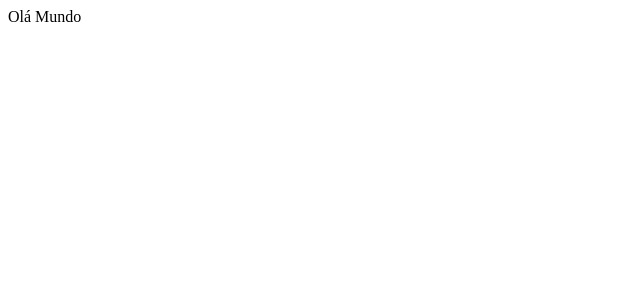
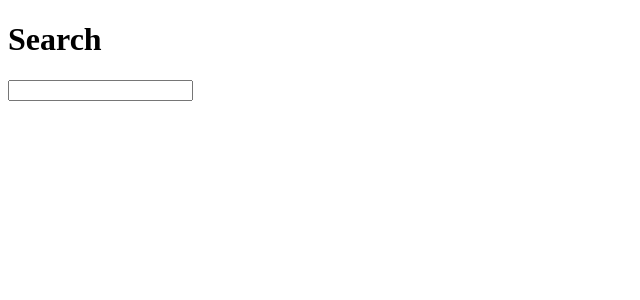
Before and after one commit to MogLuiz/react-performance, a React (Create React App) app: page / in a window 1280 px wide. Shown: the top 300 px of the page, without its empty margins (0-640 px from the left). Built offline with nearby package versions, Linux system fonts and the light colour scheme.

Commit message:
feat: initial form

```diff
--- a/src/App.tsx
+++ b/src/App.tsx
@@ -1,8 +1,26 @@
-import React from 'react';
-
+import React, { useState } from "react";
 
 const App: React.FC = () => {
-  return <div>Olá Mundo</div>
-}
+  // -------------------------------------------------
+  // State
+  // -------------------------------------------------
+  const [search, setSearch] = useState("");
+  // -------------------------------------------------
+  // Render
+  // -------------------------------------------------
+  return (
+    <div>
+      <h1>Search</h1>
+
+      <form>
+        <input
+          type="text"
+          value={search}
+          onChange={(e) => setSearch(e.target.value)}
+        />
+      </form>
+    </div>
+  );
+};
 
 export default App;
```
